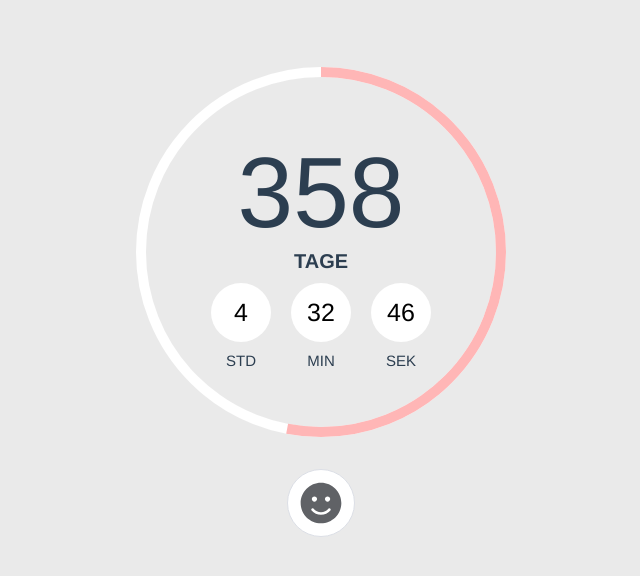
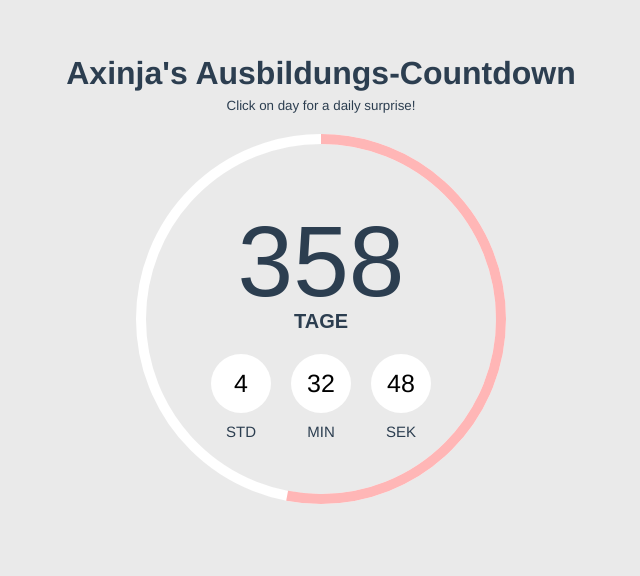
Before and after one commit to FrederikS/atimer, a Vue app: page / in a window 1280 px wide. Shown: the part 114-690 px from the top of the page, without its empty margins (319-959 px from the left). Built offline with nearby package versions, Linux system fonts and the light colour scheme.

Commit message:
added title and made some layout adjustments (#7)

```diff
--- a/package.json
+++ b/package.json
@@ -13,12 +13,9 @@
   },
   "main": "background.js",
   "dependencies": {
-    "@fortawesome/fontawesome-svg-core": "^1.2.30",
-    "@fortawesome/free-solid-svg-icons": "^5.14.0",
     "@fortawesome/vue-fontawesome": "^2.0.0",
     "@types/electron-devtools-installer": "^2.2.0",
     "core-js": "^3.6.5",
-    "date-fns": "^2.16.1",
     "electron-updater": "^4.3.4",
     "element-ui": "^2.4.5",
     "vue": "^2.6.11",
--- a/src/App.vue
+++ b/src/App.vue
@@ -1,7 +1,8 @@
 <template>
   <main id="app">
+    <h1>Axinja's Ausbildungs-Countdown</h1>
+    <sub>Click on day for a daily surprise!</sub>
     <countdown :start="start" :end="end" />
-    <daily-surprise />
   </main>
 </template>
 
@@ -46,7 +47,9 @@ body {
   text-align: center;
   color: #2c3e50;
   margin: auto;
-  display: flex;
-  flex-direction: column;
+}
+
+h1 {
+  margin-top: 8px;
 }
 </style>
--- a/src/components/Countdown.vue
+++ b/src/components/Countdown.vue
@@ -2,10 +2,12 @@
   <div class="timer">
     <progress-circle :percentage="percentage" :radius="200">
       <div class="inner">
-        <div class="main">
-          <span class="value">{{ days }}</span>
-          <span class="unit">tage</span>
-        </div>
+        <daily-surprise :day="days">
+          <div class="main">
+            <span class="value">{{ days }}</span>
+            <span class="unit">tage</span>
+          </div>
+        </daily-surprise>
         <div class="details">
           <div>
             <span class="value">{{ hours }}</span>
@@ -28,10 +30,12 @@
 <script lang="ts">
 import { Component, Prop, Vue } from "vue-property-decorator";
 import ProgressCircle from "./ProgressCircle.vue";
+import DailySurprise from "./DailySurprise.vue";
 
 @Component({
   components: {
-    ProgressCircle
+    ProgressCircle,
+    DailySurprise
   }
 })
 export default class Countdown extends Vue {
@@ -82,6 +86,7 @@ export default class Countdown extends Vue {
   display: flex;
   flex-direction: column;
   justify-content: space-evenly;
+  padding: 85px;
 }
 
 .main {
--- a/src/components/DailySurprise.vue
+++ b/src/components/DailySurprise.vue
@@ -1,7 +1,7 @@
 <template>
   <div>
-    <el-button circle @click="surprise">
-      <font-awesome-icon icon="smile" size="3x" />
+    <el-button type="text" @click="surprise">
+      <slot />
     </el-button>
     <el-dialog :width="width" :visible.sync="centerDialogVisible">
       <img :src="gif.url" />
@@ -10,8 +10,7 @@
 </template>
 
 <script lang="ts">
-import { Component, Vue, Watch } from "vue-property-decorator";
-import { getDayOfYear } from "date-fns";
+import { Component, Prop, Vue, Watch } from "vue-property-decorator";
 import data from "../assets/data.json";
 
 type Gif = {
@@ -25,7 +24,7 @@ export default class DailySurprise extends Vue {
   private gif: Gif = data[0];
   private centerDialogVisible = false;
   private pos = 0;
-  private day = getDayOfYear(new Date());
+  @Prop() private day!: number;
 
   surprise() {
     this.centerDialogVisible = true;
@@ -39,8 +38,6 @@ export default class DailySurprise extends Vue {
     if (localStorage.surpriseDay) {
       this.day = parseInt(localStorage.surpriseDay, 10);
     }
-
-    setInterval(this.updateDay, 60 * 1000);
   }
 
   @Watch("pos")
@@ -58,13 +55,6 @@ export default class DailySurprise extends Vue {
     if (newDay !== oldDay) {
       localStorage.surpriseDay = newDay;
       this.pos++;
-    }
-  }
-
-  private updateDay() {
-    const dayOfYear = getDayOfYear(new Date());
-    if (this.day !== dayOfYear) {
-      this.day = dayOfYear;
     }
   }
 
@@ -87,4 +77,8 @@ export default class DailySurprise extends Vue {
 .el-dialog {
   margin-top: 15vh;
 }
+
+.el-button--text {
+  color: inherit !important;
+}
 </style>
--- a/src/components/ProgressCircle.vue
+++ b/src/components/ProgressCircle.vue
@@ -21,7 +21,7 @@
         :cy="radius"
       />
     </svg>
-    <div class="info" :style="style">
+    <div class="info">
       <slot />
     </div>
   </div>
@@ -45,10 +45,6 @@ export default class ProgressCircle extends Vue {
 
   get offset(): number {
     return this.circumference - (this.percentage / 100) * this.circumference;
-  }
-
-  get style(): string {
-    return `padding: ${this.radius / 2}px`;
   }
 }
 </script>
--- a/src/main.ts
+++ b/src/main.ts
@@ -1,13 +1,7 @@
 import Vue from "vue";
 import App from "./App.vue";
 import "./plugins/element.js";
-/* tslint:disable:no-var-requires */
-const library = require("@fortawesome/fontawesome-svg-core").library;
-const fasSmile = require("@fortawesome/free-solid-svg-icons").faSmile;
-const FontAwesomeIcon = require("@fortawesome/vue-fontawesome").FontAwesomeIcon;
 
-library.add(fasSmile);
-Vue.component("font-awesome-icon", FontAwesomeIcon);
 Vue.config.productionTip = false;
 
 new Vue({
```
Also changed, not shown: 2 other files (tests, documents, lock files or other folders).
